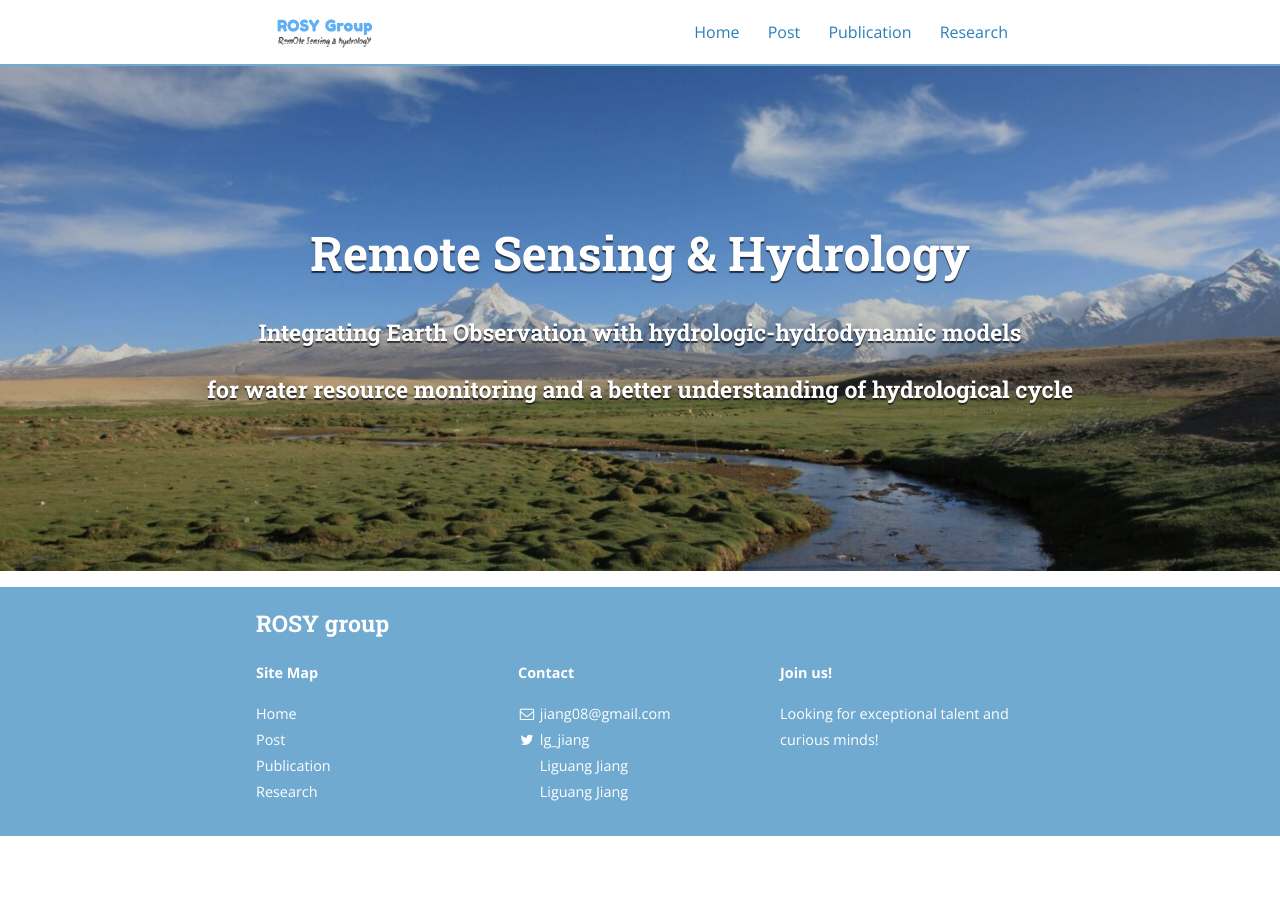
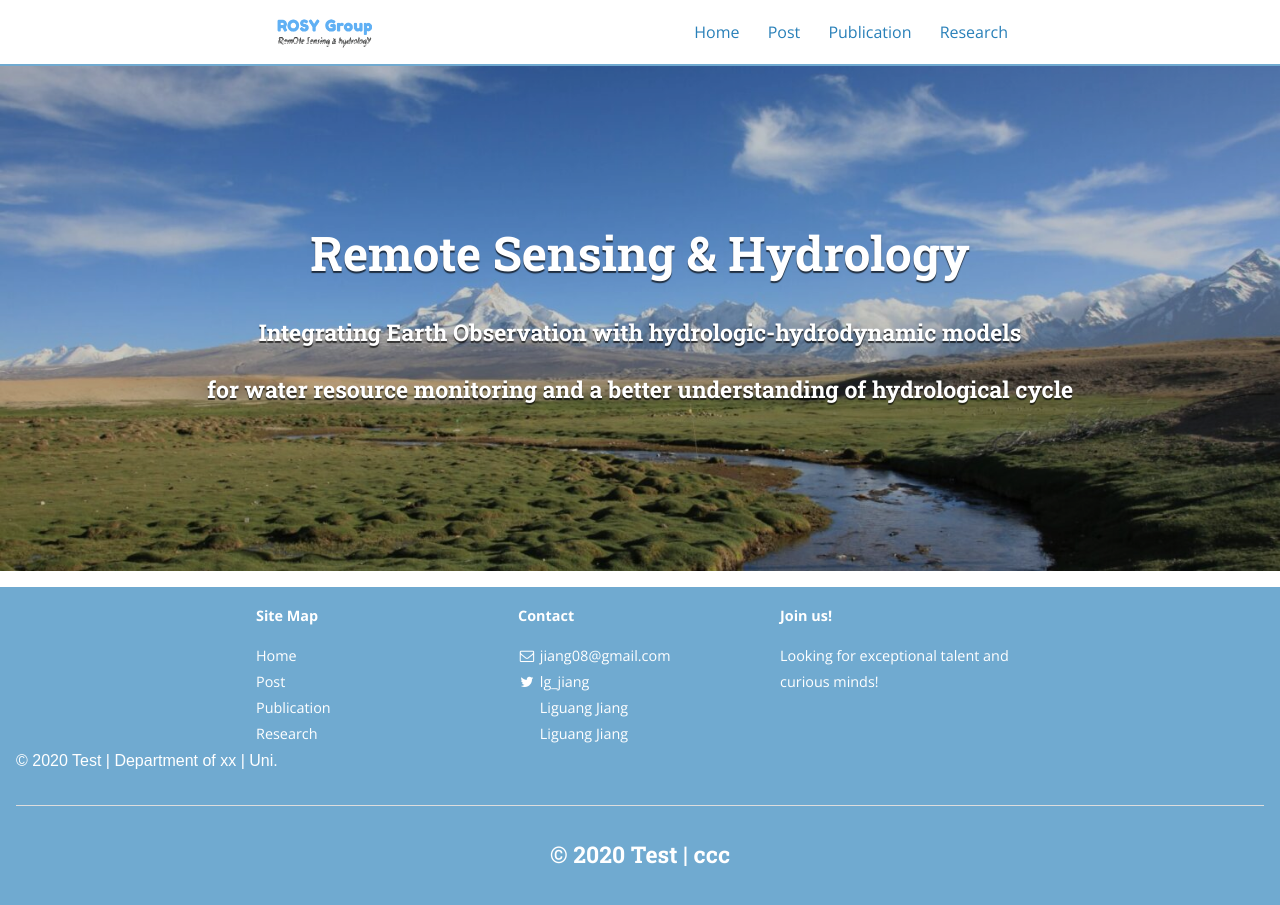
Before and after one commit to 12530/rshydro, a Jekyll site: the page built from index.html, in a window 1280 px wide and 924 px high. Shown: the top 905 px of the window. Built offline with Jekyll 4.4.1, drawn with Linux system fonts in a browser that asks for light colours; nearby versions of some CDN libraries.

Commit message:
Update footer.html

```diff
--- a/_includes/footer.html
+++ b/_includes/footer.html
@@ -1,9 +1,12 @@
 <footer class="site-footer">
-
+  <!--a sticky footer is that it “sticks” to the bottom of the browser window-->
   <div class="wrapper">
-
+    <!--
+    <style>
+      h3 {text-align: center;}
+    </style>
     <h3 class="footer-heading">{{ site.title }}</h3>
-
+    -->
     <div class="site-navigation">
 
       <p><strong>Site Map</strong></p>
@@ -44,6 +47,17 @@
 
   </div>
 
+  <!-- Footer Text -->
+
+  <!-- Copyright -->
+  <div class="footer-copyright text-center text-light small ml-2 py-3" style="font-family: 'Quicksand', sans-serif;">© 2020 Test | <a href="?p=privacidade" class="link" style="font-family: 'Quicksand', sans-serif;"> Department of xx | Uni.</a>
+  </div>
+  <hr>
+  <style>
+    h3 {text-align: center;}
+  </style>
+  <h3 class="copyright">© 2020 Test | ccc</h3>
+  <!-- Copyright -->
 </footer>
 
 <!-- Scripts -->
```
